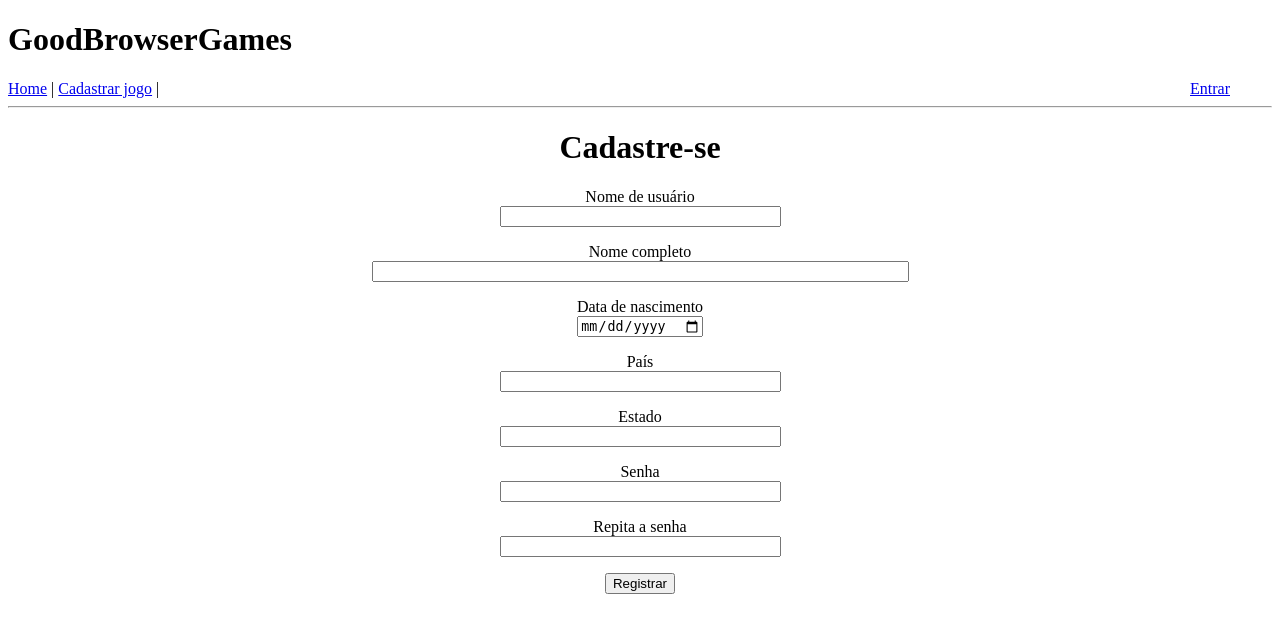
After one commit to GabrielPassosM/GoodBrowserGames, a Flask app: page /registrar in a window 1280 px wide. The commit adds this page. Shown: the top 633 px of the page. Run offline with Flask 2, Linux system fonts and the light colour scheme.

Commit message:
login stuff

```diff
--- a/app/__init__.py
+++ b/app/__init__.py
@@ -2,6 +2,7 @@ from flask import Flask
 from config import Config
 from flask_sqlalchemy import SQLAlchemy
 from flask_migrate import Migrate
+from flask_login import LoginManager
 import logging
 from logging.handlers import RotatingFileHandler
 import os
@@ -11,6 +12,8 @@ app = Flask(__name__)
 app.config.from_object(Config)
 db = SQLAlchemy(app)
 migrate = Migrate(app, db)
+login = LoginManager(app)
+login.login_view = "login"
 
 if not app.debug and not app.testing:
     if app.config['LOG_TO_STDOUT']:
--- a/app/forms.py
+++ b/app/forms.py
@@ -1,12 +1,31 @@
 from flask_wtf import FlaskForm
-from wtforms import StringField, SubmitField, SelectField, PasswordField
-from wtforms.validators import DataRequired
+from wtforms import StringField, SubmitField, SelectField, PasswordField, BooleanField, DateField
+from wtforms.validators import DataRequired, ValidationError, EqualTo
+from app.models import User
 
 
 class LoginForm(FlaskForm):
     username = StringField('Usuário', validators=[DataRequired()])
     senha = PasswordField('Senha', validators=[DataRequired()])
+    remember_me = BooleanField('Lembrar de mim')
     submit = SubmitField('Entrar')
+
+
+class RegistrationForm(FlaskForm):
+    username = StringField('Nome de usuário', validators=[DataRequired()])
+    nome_completo = StringField('Nome completo', validators=[DataRequired()])
+    data_de_nascimento = DateField('Data de nascimento', validators=[DataRequired()])
+    pais = StringField('País', validators=[DataRequired()])
+    estado = StringField('Estado', validators=[DataRequired()])
+    senha = PasswordField('Senha', validators=[DataRequired()])
+    senha2 = PasswordField(
+        'Repita a senha', validators=[DataRequired(), EqualTo('senha')])
+    submit = SubmitField('Registrar')
+
+    def validate_username(self, username):
+        user = User.query.filter_by(username=username.data).first()
+        if user is not None:
+            raise ValidationError('Nome de usuário já existente')
 
 
 class CadastroJogoForm(FlaskForm):
--- a/app/routes.py
+++ b/app/routes.py
@@ -1,12 +1,15 @@
 from flask import render_template, flash, redirect, request
+from flask_login import current_user, login_user, logout_user, login_required
+from werkzeug.urls import url_parse
 from flask.helpers import url_for
 from app import app, db
-from app.forms import CadastroJogoForm, FiltrarPorNomeForm, FiltrarPorCategoriaForm, LoginForm
-from app.models import Jogo
+from app.forms import CadastroJogoForm, FiltrarPorNomeForm, FiltrarPorCategoriaForm, LoginForm, RegistrationForm
+from app.models import Jogo, User
 
 
 @app.route("/", methods=["GET", "POST"])
 @app.route("/index", methods=["GET", "POST"])
+@login_required
 def index():
     jogos = Jogo.query.all()
     form_nome = FiltrarPorNomeForm()
@@ -27,11 +30,48 @@ def index():
 
 @app.route('/login', methods=['GET', 'POST'])
 def login():
+    if current_user.is_authenticated:
+        return redirect(url_for('index'))
     form = LoginForm()
     if form.validate_on_submit():
+        user = User.query.filter_by(username=form.username.data).first()
+        if user is None or not user.check_password(form.senha.data):
+            flash('Usuário ou senha inválido!')
+            return redirect(url_for('login'))
+        login_user(user, remember=form.remember_me.data)
         flash('Login feito por usuário {}'.format(form.username.data))
-        return redirect('/index')
+        next_page = request.args.get('next')
+        if not next_page or url_parse(next_page).netloc != '':
+            next_page = url_for('index')
+        return redirect(next_page)
     return render_template('login.html', title='Entrar', form=form)
+
+
+@app.route('/logout')
+def logout():
+    logout_user()
+    return redirect(url_for('index'))
+
+
+@app.route('/registrar', methods=['GET', 'POST'])
+def registrar():
+    if current_user.is_authenticated:
+        return redirect(url_for('index'))
+    form = RegistrationForm()
+    if form.validate_on_submit():
+        user = User(
+            username=form.username.data,
+            nome_completo=form.nome_completo.data,
+            data_de_nascimento=form.data_de_nascimento.data,
+            pais=form.pais.data,
+            estado=form.estado.data
+        )
+        user.set_password(form.senha.data)
+        db.session.add(user)
+        db.session.commit()
+        flash('Cadastro realizado com sucesso!')
+        return redirect(url_for('login'))
+    return render_template('cadastre_se.html', title='Cadastre-se', form=form)
 
 
 @app.route("/cadastrar-jogo", methods=["GET", "POST"])
--- a/app/templates/base.html
+++ b/app/templates/base.html
@@ -9,7 +9,13 @@
         <div>
             <a href="{{ url_for('index') }}">Home</a> |
             <a href="{{ url_for('cadastrar_jogo') }}">Cadastrar jogo</a> |
-            <a href="{{ url_for('login') }}">Entrar</a>
+            <span style="position: absolute; right: 50px;">
+                {% if current_user.is_anonymous %}
+                <a href="{{ url_for('login') }}">Entrar</a>
+                {% else %}
+                <a href="{{ url_for('logout') }}">Sair</a>
+                {% endif %}
+            </span>
         </div>
         <hr>
         {% with messages = get_flashed_messages() %}
--- /dev/null
+++ b/app/templates/cadastre_se.html
@@ -0,0 +1,60 @@
+{% extends "base.html" %}
+
+{% block content %}
+    <div style="text-align: center;">
+        <h1>Cadastre-se</h1>
+        <form action="" method="post">
+            {{ form.hidden_tag() }}
+            <p>
+                {{ form.username.label }}<br>
+                {{ form.username(size=32) }}<br>
+                {% for error in form.username.errors %}
+                <span style="color: red;">[{{ error }}]</span>
+                {% endfor %}
+            </p>
+            <p>
+                {{ form.nome_completo.label }}<br>
+                {{ form.nome_completo(size=64) }}<br>
+                {% for error in form.nome_completo.errors %}
+                <span style="color: red;">[{{ error }}]</span>
+                {% endfor %}
+            </p>
+            <p>
+                {{ form.data_de_nascimento.label }}<br>
+                {{ form.data_de_nascimento }}<br>
+                {% for error in form.data_de_nascimento.errors %}
+                <span style="color: red;">[{{ error }}]</span>
+                {% endfor %}
+            </p>
+            <p>
+                {{ form.pais.label }}<br>
+                {{ form.pais(size=32) }}<br>
+                {% for error in form.pais.errors %}
+                <span style="color: red;">[{{ error }}]</span>
+                {% endfor %}
+            </p>
+            <p>
+                {{ form.estado.label }}<br>
+                {{ form.estado(size=32) }}<br>
+                {% for error in form.estado.errors %}
+                <span style="color: red;">[{{ error }}]</span>
+                {% endfor %}
+            </p>
+            <p>
+                {{ form.senha.label }}<br>
+                {{ form.senha(size=32) }}<br>
+                {% for error in form.senha.errors %}
+                <span style="color: red;">[{{ error }}]</span>
+                {% endfor %}
+            </p>
+            <p>
+                {{ form.senha2.label }}<br>
+                {{ form.senha2(size=32) }}<br>
+                {% for error in form.senha2.errors %}
+                <span style="color: red;">[{{ error }}]</span>
+                {% endfor %}
+            </p>
+            <p>{{ form.submit() }}</p>
+        </form>
+    </div>
+{% endblock %}
--- a/app/templates/login.html
+++ b/app/templates/login.html
@@ -19,7 +19,9 @@
                     <span style="color: red;">[{{ error }}]</span>
                 {% endfor %}
             </p>
+            <p>{{ form.remember_me() }} {{ form.remember_me.label }}</p>
             <p>{{ form.submit() }}</p>
+            <p>Novo usuário? <a href="{{ url_for('registrar') }}">Cadastre-se!</a></p>
         </form>
     </div>
 
```
Also changed, not shown: app/models.py (+15 -8 lines), migrations/versions/63a76ec16d78_.py (added, +86 -0 lines), app.db.
